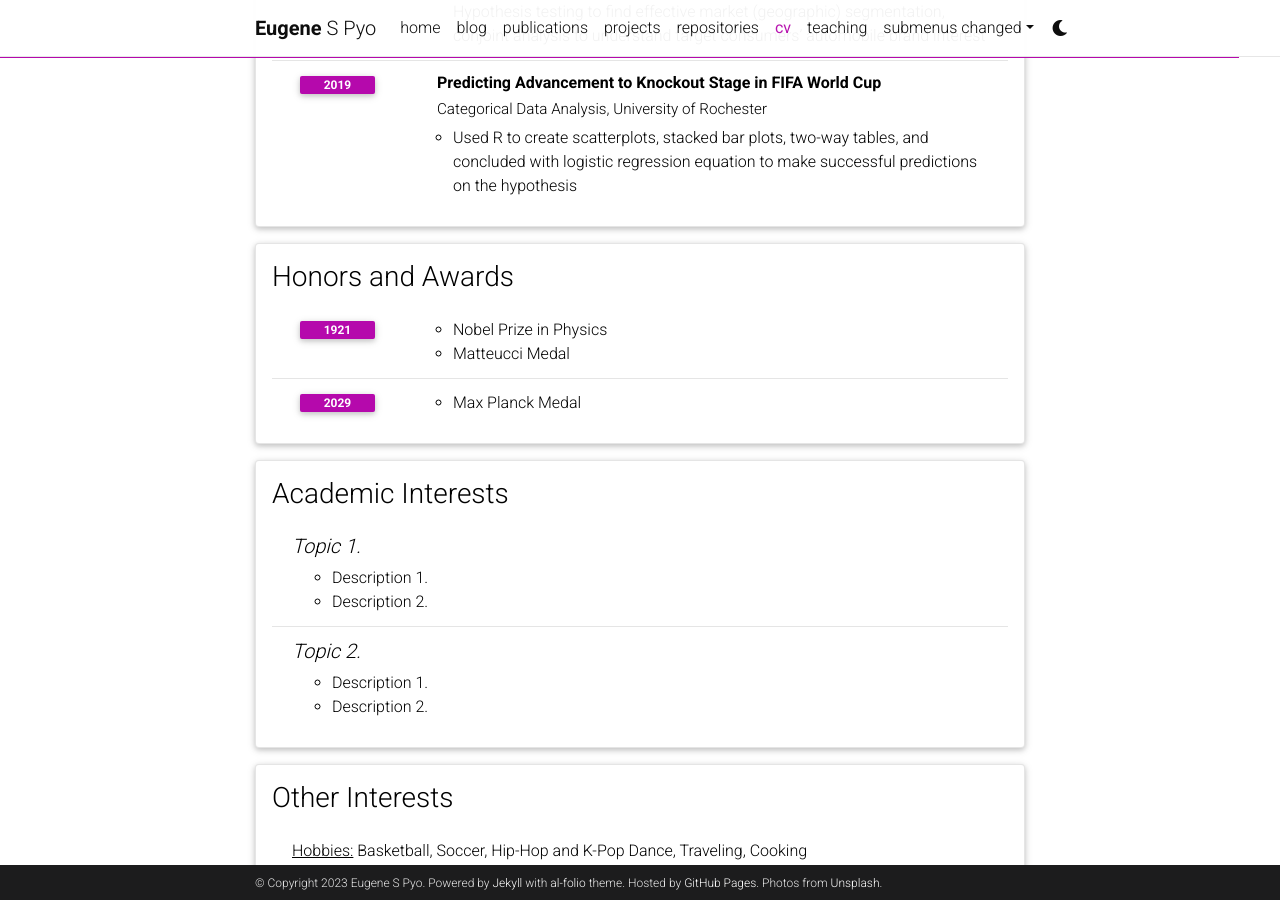
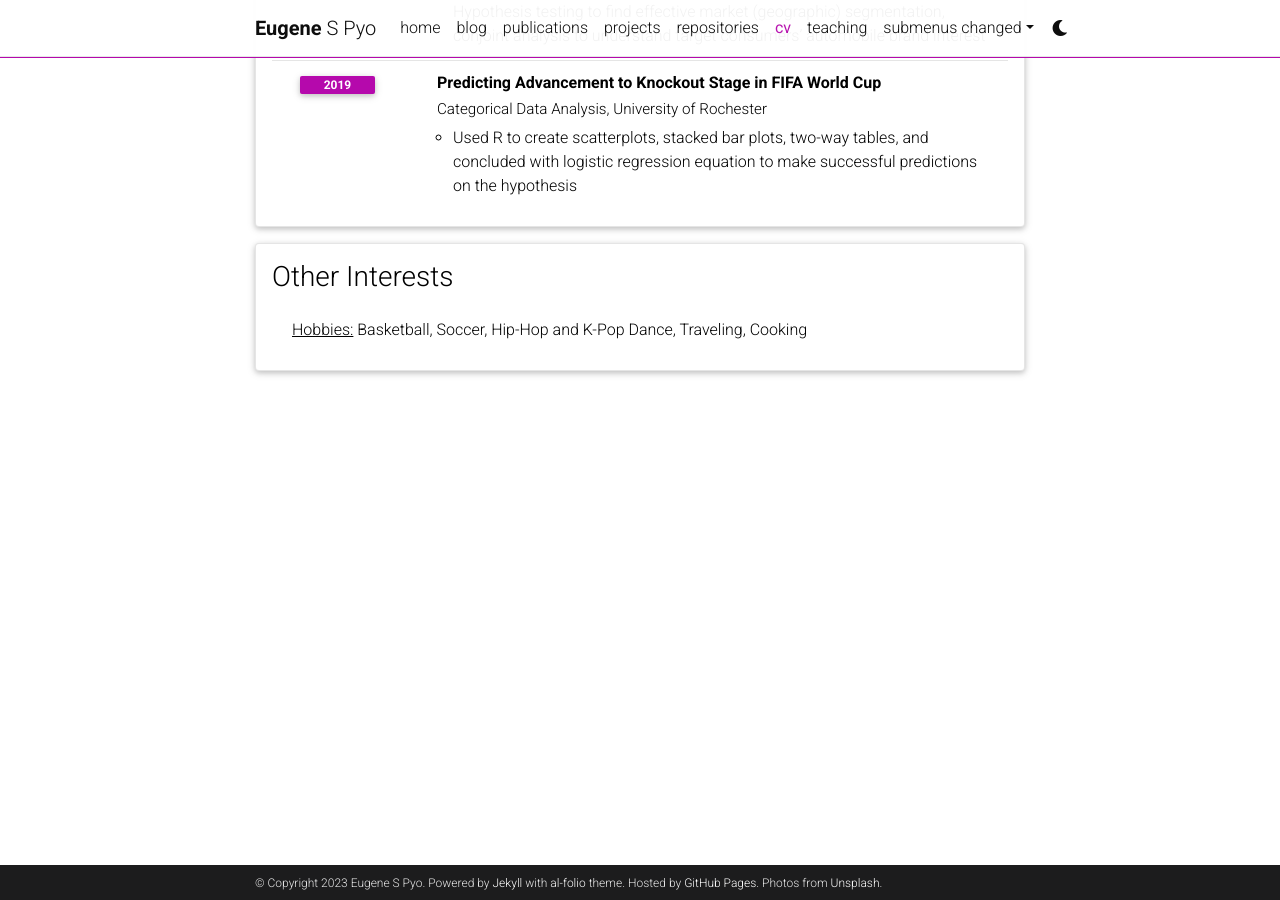
Before and after one commit to eugene-pyo/esp82.github.io, a Jekyll site: the page built from _pages/cv.md, in a window 1280 px wide and 900 px high, scrolled down 3063 px. Built offline with Jekyll 4.4.1, drawn with Linux system fonts in a browser that asks for light colours; comment, search, counter and statistics services are not loaded; a style sheet for code colours, icons or effects is not loaded.

Commit message:
Update cv.yml

```diff
--- a/_data/cv.yml
+++ b/_data/cv.yml
@@ -107,29 +107,6 @@
       description:
         - Used R to create scatterplots, stacked bar plots, two-way tables, and concluded with logistic regression equation to make successful predictions on the hypothesis
 
-- title: Honors and Awards
-  type: time_table
-  contents:
-    - year: 1921
-      items:
-        - Nobel Prize in Physics
-        - Matteucci Medal
-    - year: 2029
-      items:
-        - Max Planck Medal
-
-- title: Academic Interests
-  type: nested_list
-  contents:
-    - title: Topic 1.
-      items:
-        - Description 1.
-        - Description 2.
-    - title: Topic 2.
-      items:
-        - Description 1.
-        - Description 2.
-
 - title: Other Interests
   type: list
   contents:
```
